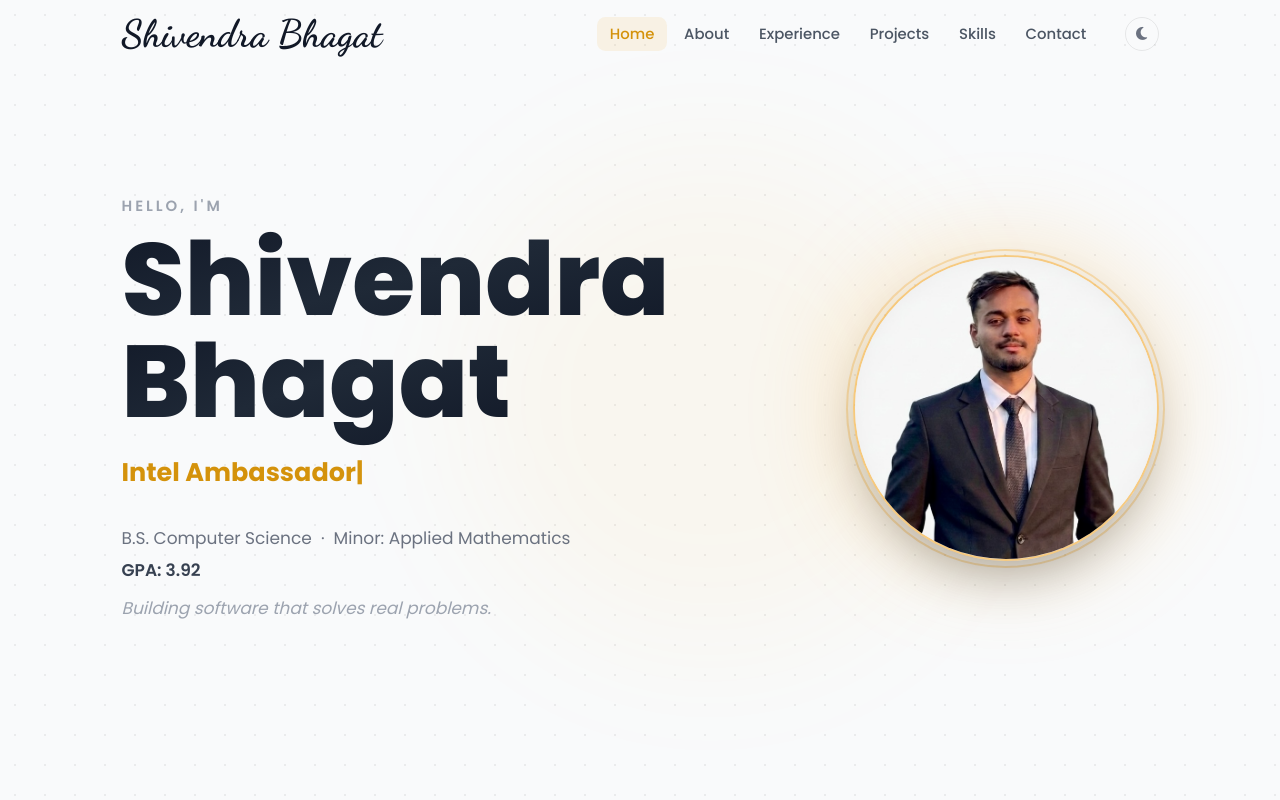
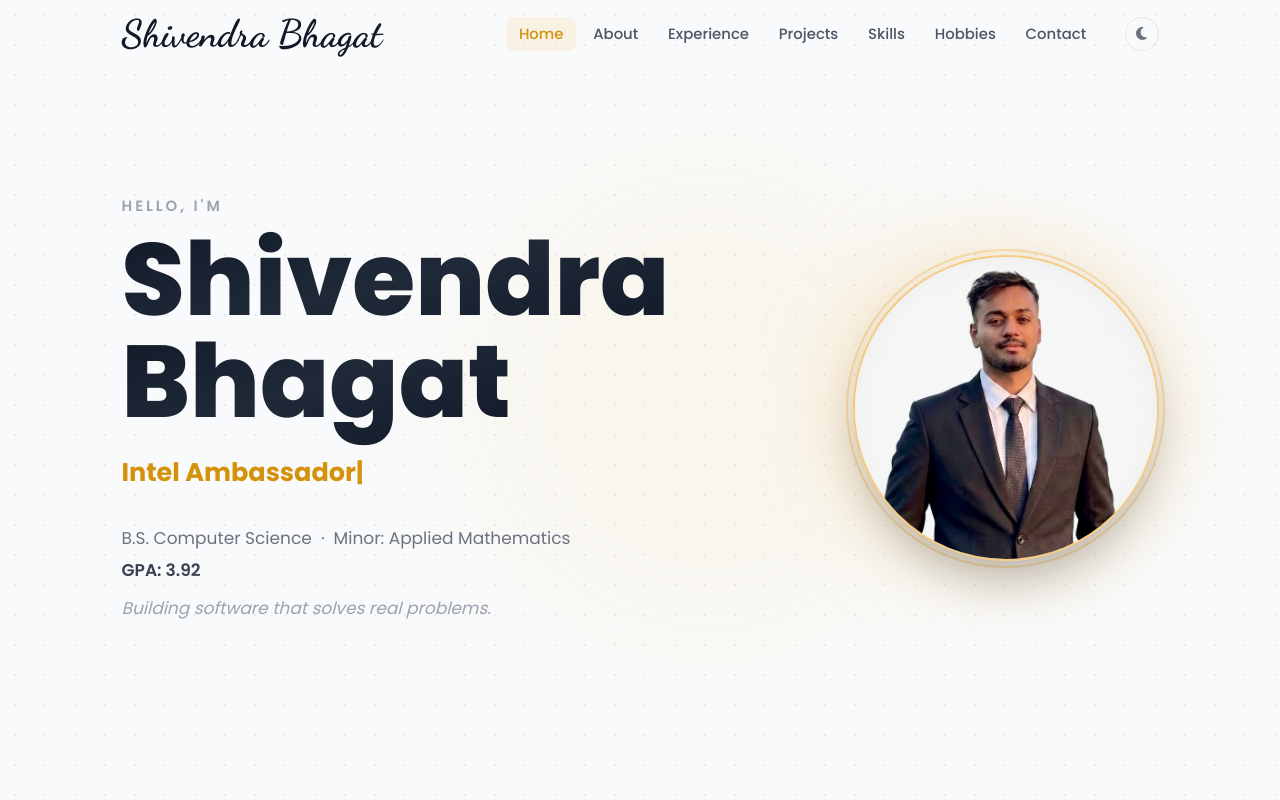
Before and after one commit to sh1vendra/my_portfolio, a React (Vite) app: page / in a window 1280 px wide. Shown: the top 800 px of the page. Built offline with nearby package versions, Linux system fonts and the light colour scheme; some icons are missing.

Commit message:
add hobbies link to navbar between skills and contact

```diff
--- a/src/components/Navbar.tsx
+++ b/src/components/Navbar.tsx
@@ -11,6 +11,7 @@ const links = [
   { label: 'Experience', href: '#experience' },
   { label: 'Projects', href: '#projects' },
   { label: 'Skills', href: '#skills' },
+  { label: 'Hobbies', href: '#hobbies' },
   { label: 'Contact', href: '#contact' },
 ]
 
```
